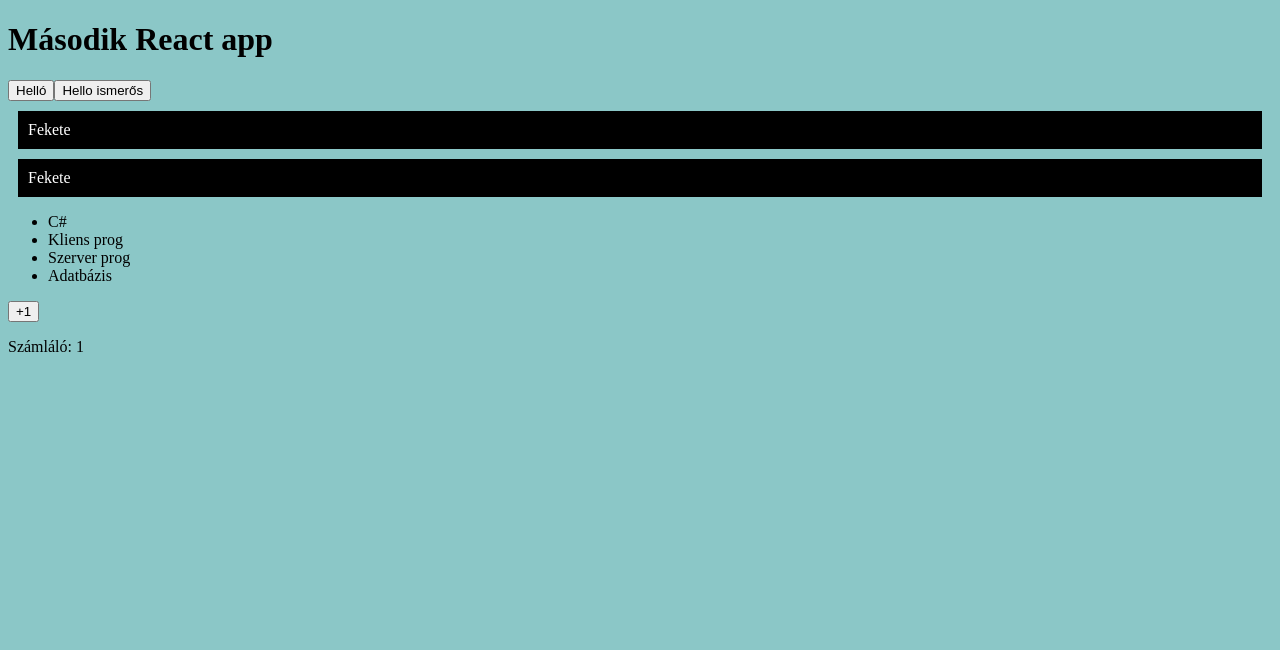
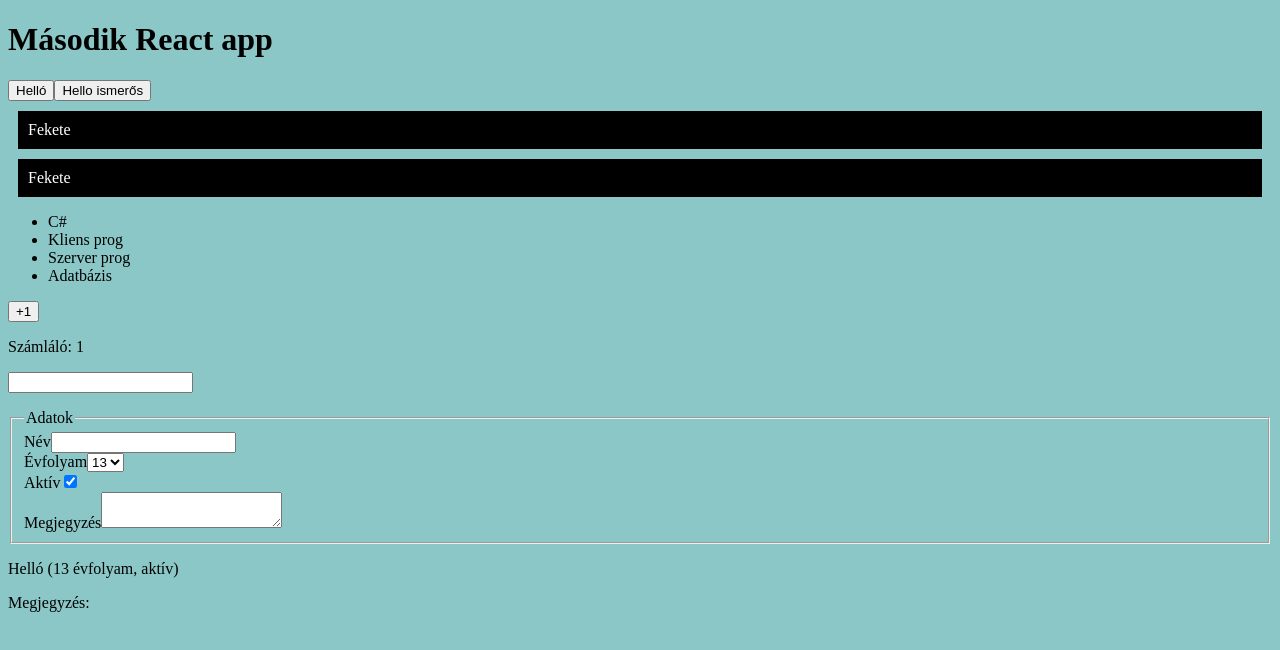
Before and after one commit to ZomboriMark/GyakorlatiF20250922, a React (Vite) app: page / in a window 1280 px wide. Shown: the top 650 px of the page. Built offline with nearby package versions, Linux system fonts and the light colour scheme.

Commit message:
MiniUrlap

```diff
--- a/src/App.jsx
+++ b/src/App.jsx
@@ -3,6 +3,7 @@ import Hello from './components/Hello';
 import {Flip, Flip2} from './components/Flip';
 import Targyak from './components/Targyak';
 import Szamlalo from './components/Szamlalo';
+import Urlap from './components/Urlap';
 
 
 function App() {
@@ -15,6 +16,7 @@ function App() {
       <Flip2/>
       <Targyak/>
       <Szamlalo/>
+      <Urlap/>
     </>
   )
 }
--- /dev/null
+++ b/src/components/Urlap.jsx
@@ -0,0 +1,44 @@
+import { useState } from "react"
+
+function Urlap(){
+    const [szoveg, SetSzoveg] = useState("");
+    const [ user, setUser ] = useState({nev: "", evf: 13, aktiv:1});
+
+    const kuldes = (event) => {
+        event.preventDefault();
+    }
+
+    return(
+        <>
+        <input type="text" value={szoveg} onChange={event => SetSzoveg(event.target.value)}/>
+        <p>{szoveg}</p>
+        <form onSubmit={kuldes}>
+            <fieldset>
+                <legend>Adatok</legend>
+                <label htmlFor="nev">Név</label>
+                <input type="text" name="nev" id="nev" value={user.nev} onChange={e => setUser({...user, nev: e.target.value})}
+                />
+                <br />
+                <label htmlFor="evf">Évfolyam</label>
+                <select name="evf" id="evf" value={user.evf} onChange={ e => setUser({...user,evf: e.target.value})}>
+                    <option value="10">10</option>
+                    <option value="11">11</option>
+                    <option value="12">12</option>
+                    <option value="13">13</option>
+                </select>
+                <br />
+
+                <label htmlFor="aktiv">Aktív</label>
+                <input type="checkbox" name="aktiv" id="aktiv" checked={ user.aktiv} onChange={e => setUser({...user,aktiv: e.target.checked})}/>
+                <br />
+
+                <label htmlFor="megj">Megjegyzés</label>
+                <textarea name="megj" id="megj" value={user.megj} onChange={e => setUser({...user,megj: e.target.value})}/>
+            </fieldset>
+        </form>
+        <p>Helló {user.nev}({user.evf} évfolyam, {user.aktiv ? "aktív" : "passzív"})</p>
+        <p>Megjegyzés: {user.megj}</p>
+        </>
+    )
+}
+export default Urlap
```
